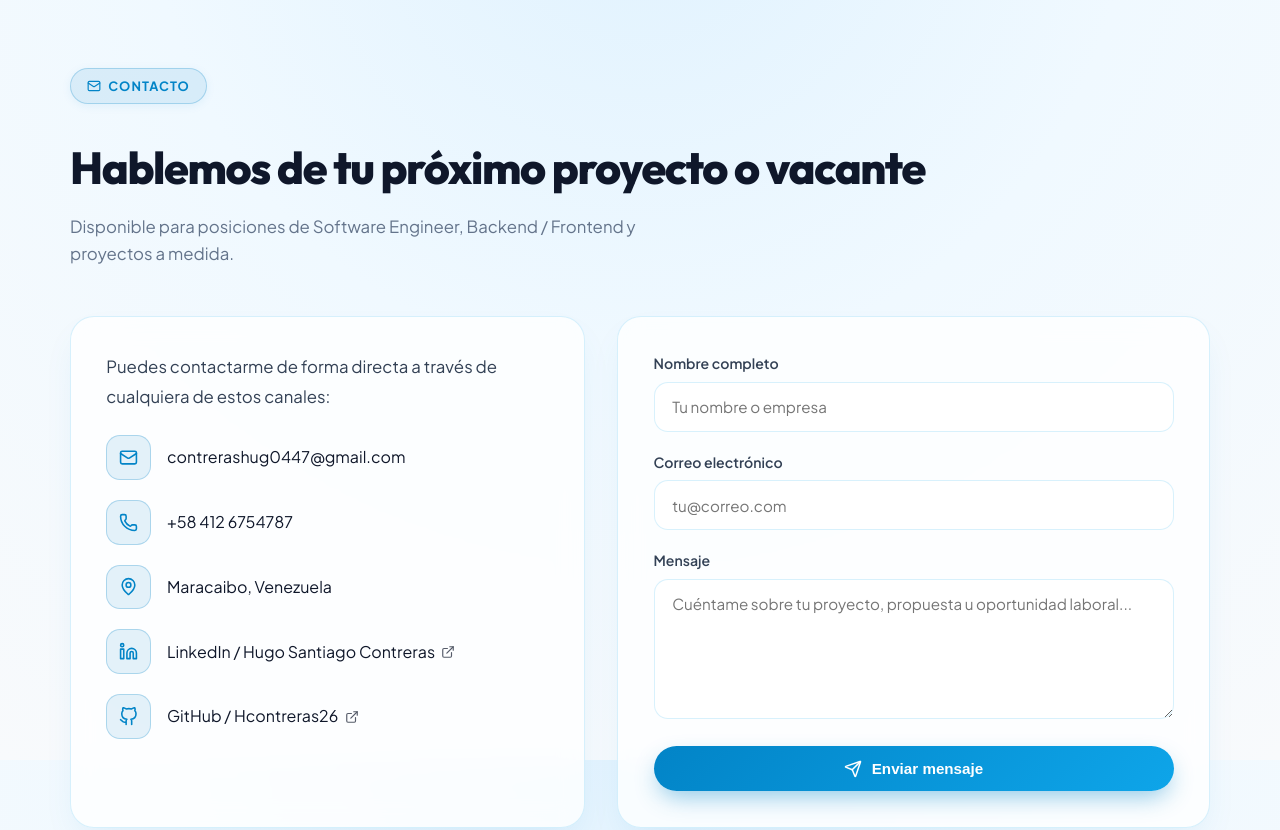
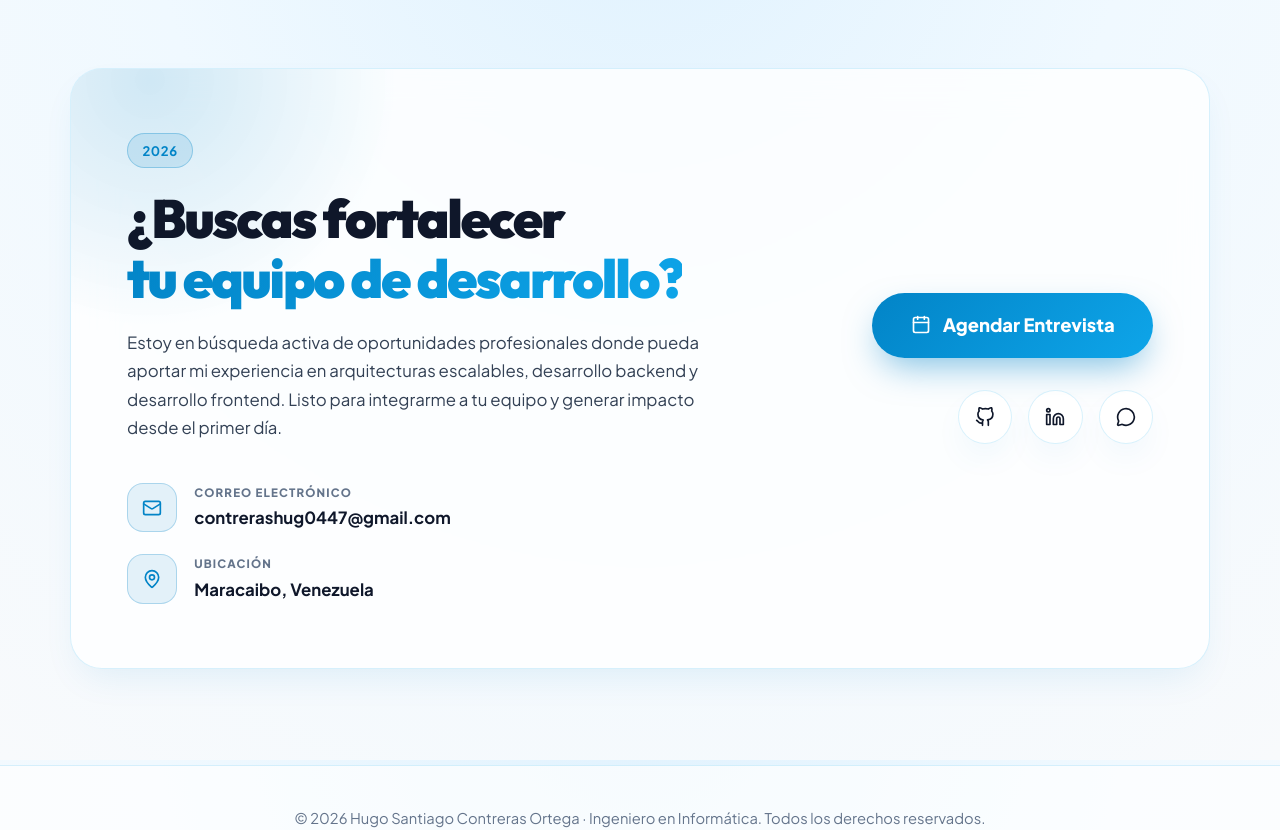
Before and after one commit to Hcontreras26/Portafolio, a React (Vite) app: page / in a window 1280 px wide. Shown: the part 4040-4870 px from the top of the page. Built offline with nearby package versions, Linux system fonts and the light colour scheme; the HTML template or start-up script is replaced by a standard one.

Commit message:
feat: replace contact form with high-conversion CTA banner and direct schedule button

```diff
--- a/src/App.jsx
+++ b/src/App.jsx
@@ -1,31 +1,22 @@
 import React, { useState, useEffect } from 'react';
-import { motion, AnimatePresence } from 'framer-motion';
+import { motion } from 'framer-motion';
 import {
   Sun,
   Moon,
   Download,
   Eye,
   Mail,
-  Phone,
   MapPin,
-  Send,
-  Loader2,
-  CheckCircle2,
   Code2,
   Sparkles,
-  Smartphone,
-  BarChart3,
   Briefcase,
   X,
   Menu,
   Terminal,
   Layers,
-  Palette,
-  ExternalLink,
-  GraduationCap,
-  Database,
-  Server,
-  Globe
+  CheckCircle2,
+  Calendar,
+  MessageCircle
 } from 'lucide-react';
 import hugPhoto from '../assets/Hug.jpg';
 import hugoLaptopImg from '../assets/hugo-laptop.png';
@@ -139,20 +130,6 @@ function App() {
 
   const [mobileMenuOpen, setMobileMenuOpen] = useState(false);
 
-  // Form State
-  const [formData, setFormData] = useState({
-    name: '',
-    email: '',
-    message: ''
-  });
-  const [isSubmitting, setIsSubmitting] = useState(false);
-  const [toast, setToast] = useState({
-    show: false,
-    title: '',
-    message: '',
-    type: 'success'
-  });
-
   useEffect(() => {
     document.documentElement.setAttribute('data-theme', theme);
     localStorage.setItem('theme', theme);
@@ -161,55 +138,6 @@ function App() {
   const toggleTheme = () => {
     setTheme((prev) => (prev === 'light' ? 'dark' : 'light'));
   };
-
-  const handleInputChange = (e) => {
-    const { name, value } = e.target;
-    setFormData((prev) => ({ ...prev, [name]: value }));
-  };
-
-  const handleFormSubmit = async (e) => {
-    e.preventDefault();
-    if (!formData.name.trim() || !formData.email.trim() || !formData.message.trim()) {
-      setToast({
-        show: true,
-        title: 'Campos incompletos',
-        message: 'Por favor, completa todos los campos antes de enviar.',
-        type: 'error'
-      });
-      return;
-    }
-
-    setIsSubmitting(true);
-
-    try {
-      await new Promise((resolve) => setTimeout(resolve, 1400));
-      setFormData({ name: '', email: '', message: '' });
-      setToast({
-        show: true,
-        title: '¡Mensaje enviado con éxito!',
-        message: 'Gracias por escribir. Me pondré en contacto contigo a la brevedad.',
-        type: 'success'
-      });
-    } catch {
-      setToast({
-        show: true,
-        title: 'Error al enviar',
-        message: 'Hubo un problema al enviar tu mensaje. Inténtalo de nuevo.',
-        type: 'error'
-      });
-    } finally {
-      setIsSubmitting(false);
-    }
-  };
-
-  useEffect(() => {
-    if (toast.show) {
-      const timer = setTimeout(() => {
-        setToast((prev) => ({ ...prev, show: false }));
-      }, 5000);
-      return () => clearTimeout(timer);
-    }
-  }, [toast.show]);
 
   return (
     <div className="page-shell">
@@ -498,7 +426,7 @@ function App() {
           </div>
         </motion.section>
 
-        {/* Contact Section */}
+        {/* Contact Showcase Section */}
         <motion.section
           id="contacto"
           initial="hidden"
@@ -507,43 +435,95 @@ function App() {
           variants={fadeInUp}
         >
           <div className="container">
-            <div className="section-header">
-              <span className="eyebrow-badge">
-                <Mail size={14} /> Contacto
-              </span>
-              <h2>Hablemos de tu próximo proyecto o vacante</h2>
-              <p>Disponible para posiciones de Software Engineer, Backend / Frontend y proyectos a medida.</p>
+            <div className="contact-showcase">
+              <div className="contact-main">
+                <span className="contact-year-badge">{currentYear}</span>
+                <h2 className="contact-hero-title">
+                  ¿Buscas fortalecer <br />
+                  <span className="highlight">tu equipo de desarrollo?</span>
+                </h2>
+                <p className="contact-hero-desc">
+                  Estoy en búsqueda activa de oportunidades profesionales donde pueda aportar mi experiencia en arquitecturas escalables, desarrollo backend y desarrollo frontend. Listo para integrarme a tu equipo y generar impacto desde el primer día.
+                </p>
+
+                <div className="contact-info-pills">
+                  <div className="contact-info-item">
+                    <div className="contact-info-icon">
+                      <Mail size={20} />
+                    </div>
+                    <div className="contact-info-text">
+                      <span className="contact-info-label">Correo Electrónico</span>
+                      <a href="mailto:contrerashug0447@gmail.com" className="contact-info-val">
+                        contrerashug0447@gmail.com
+                      </a>
+                    </div>
                   </div>
 
-            <div className="contact-grid">
-              <div className="contact-card">
-                <p>Puedes contactarme de forma directa a través de cualquiera de estos canales:</p>
-                <ul className="contact-list">
-                  <li>
-                    <div className="icon-wrapper">
-                      <Mail size={19} />
+                  <div className="contact-info-item">
+                    <div className="contact-info-icon">
+                      <MapPin size={20} />
                     </div>
-                    <a href="mailto:contrerashug0447@gmail.com">
-                      contrerashug0447@gmail.com
-                    </a>
-                  </li>
-                  <li>
-                    <div className="icon-wrapper">
-                      <Phone size={19} />
+                    <div className="contact-info-text">
+                      <span className="contact-info-label">Ubicación</span>
+                      <span className="contact-info-val">Maracaibo, Venezuela</span>
                     </div>
-                    <a href="tel:+584126754787">+58 412 6754787</a>
-                  </li>
-                  <li>
-                    <div className="icon-wrapper">
-                      <MapPin size={19} />
                   </div>
-                    <span>Maracaibo, Venezuela</span>
-                  </li>
-                  <li>
-                    <div className="icon-wrapper">
+                </div>
+              </div>
+
+              <div className="contact-actions-side">
+                <motion.a
+                  whileHover={{ scale: 1.05 }}
+                  whileTap={{ scale: 0.95 }}
+                  href="https://wa.me/584126754787?text=Hola%20Hugo,%20estuve%20revisando%20tu%20portafolio%20y%20me%20gustar%C3%ADa%20agendar%20una%20entrevista."
+                  target="_blank"
+                  rel="noopener noreferrer"
+                  className="btn-schedule"
+                >
+                  <Calendar size={20} />
+                  <span>Agendar Entrevista</span>
+                </motion.a>
+
+                <div className="contact-social-row">
+                  {/* GitHub */}
+                  <motion.a
+                    whileHover={{ scale: 1.15, y: -3 }}
+                    whileTap={{ scale: 0.9 }}
+                    href="https://github.com/Hcontreras26"
+                    target="_blank"
+                    rel="noopener noreferrer"
+                    className="social-circle-btn"
+                    title="GitHub / Hcontreras26"
+                    aria-label="GitHub"
+                  >
                     <svg
-                        width="19"
-                        height="19"
+                      width="20"
+                      height="20"
+                      viewBox="0 0 24 24"
+                      fill="none"
+                      stroke="currentColor"
+                      strokeWidth="2"
+                      strokeLinecap="round"
+                      strokeLinejoin="round"
+                    >
+                      <path d="M9 19c-5 1.5-5-2.5-7-3m14 6v-3.87a3.37 3.37 0 0 0-.94-2.61c3.14-.35 6.44-1.54 6.44-7A5.44 5.44 0 0 0 20 4.77 5.07 5.07 0 0 0 19.91 1S18.73.65 16 2.48a13.38 13.38 0 0 0-7 0C6.27.65 5.09 1 5.09 1A5.07 5.07 0 0 0 5 4.77a5.44 5.44 0 0 0-1.5 3.78c0 5.42 3.3 6.61 6.44 7A3.37 3.37 0 0 0 9 18.13V22" />
+                    </svg>
+                  </motion.a>
+
+                  {/* LinkedIn */}
+                  <motion.a
+                    whileHover={{ scale: 1.15, y: -3 }}
+                    whileTap={{ scale: 0.9 }}
+                    href="https://www.linkedin.com/in/hugo-santiago-contreras-ortega-5030033ab/"
+                    target="_blank"
+                    rel="noopener noreferrer"
+                    className="social-circle-btn"
+                    title="LinkedIn / Hugo Santiago Contreras"
+                    aria-label="LinkedIn"
+                  >
+                    <svg
+                      width="20"
+                      height="20"
                       viewBox="0 0 24 24"
                       fill="none"
                       stroke="currentColor"
@@ -555,144 +535,27 @@ function App() {
                       <rect x="2" y="9" width="4" height="12" />
                       <circle cx="4" cy="4" r="2" />
                     </svg>
-                    </div>
-                    <a
-                      href="https://www.linkedin.com/in/hugo-santiago-contreras-ortega-5030033ab/"
+                  </motion.a>
+
+                  {/* WhatsApp */}
+                  <motion.a
+                    whileHover={{ scale: 1.15, y: -3 }}
+                    whileTap={{ scale: 0.9 }}
+                    href="https://wa.me/584126754787?text=Hola%20Hugo,%20estuve%20revisando%20tu%20portafolio%20y%20me%20gustar%C3%ADa%20conversar%20contigo."
                     target="_blank"
                     rel="noopener noreferrer"
-                      style={{ display: 'inline-flex', alignItems: 'center', gap: '0.4rem' }}
+                    className="social-circle-btn"
+                    title="WhatsApp / +58 412 6754787"
+                    aria-label="WhatsApp"
                   >
-                      <span>LinkedIn / Hugo Santiago Contreras</span>
-                      <ExternalLink size={14} style={{ opacity: 0.7 }} />
-                    </a>
-                  </li>
-                  <li>
-                    <div className="icon-wrapper">
-                      <svg
-                        width="19"
-                        height="19"
-                        viewBox="0 0 24 24"
-                        fill="none"
-                        stroke="currentColor"
-                        strokeWidth="2"
-                        strokeLinecap="round"
-                        strokeLinejoin="round"
-                      >
-                        <path d="M9 19c-5 1.5-5-2.5-7-3m14 6v-3.87a3.37 3.37 0 0 0-.94-2.61c3.14-.35 6.44-1.54 6.44-7A5.44 5.44 0 0 0 20 4.77 5.07 5.07 0 0 0 19.91 1S18.73.65 16 2.48a13.38 13.38 0 0 0-7 0C6.27.65 5.09 1 5.09 1A5.07 5.07 0 0 0 5 4.77a5.44 5.44 0 0 0-1.5 3.78c0 5.42 3.3 6.61 6.44 7A3.37 3.37 0 0 0 9 18.13V22" />
-                      </svg>
+                    <MessageCircle size={20} />
+                  </motion.a>
                 </div>
-                    <a
-                      href="https://github.com/Hcontreras26"
-                      target="_blank"
-                      rel="noopener noreferrer"
-                      style={{ display: 'inline-flex', alignItems: 'center', gap: '0.4rem' }}
-                    >
-                      <span>GitHub / Hcontreras26</span>
-                      <ExternalLink size={14} style={{ opacity: 0.7 }} />
-                    </a>
-                  </li>
-                </ul>
-              </div>
-
-              <div className="contact-card">
-                <form onSubmit={handleFormSubmit}>
-                  <div className="form-group">
-                    <label htmlFor="name">Nombre completo</label>
-                    <input
-                      id="name"
-                      name="name"
-                      type="text"
-                      placeholder="Tu nombre o empresa"
-                      value={formData.name}
-                      onChange={handleInputChange}
-                      required
-                      disabled={isSubmitting}
-                    />
-                  </div>
-
-                  <div className="form-group">
-                    <label htmlFor="email">Correo electrónico</label>
-                    <input
-                      id="email"
-                      name="email"
-                      type="email"
-                      placeholder="tu@correo.com"
-                      value={formData.email}
-                      onChange={handleInputChange}
-                      required
-                      disabled={isSubmitting}
-                    />
-                  </div>
-
-                  <div className="form-group">
-                    <label htmlFor="message">Mensaje</label>
-                    <textarea
-                      id="message"
-                      name="message"
-                      placeholder="Cuéntame sobre tu proyecto, propuesta u oportunidad laboral..."
-                      value={formData.message}
-                      onChange={handleInputChange}
-                      required
-                      disabled={isSubmitting}
-                    ></textarea>
-                  </div>
-
-                  <motion.button
-                    whileTap={!isSubmitting ? { scale: 0.98 } : {}}
-                    whileHover={!isSubmitting ? { scale: 1.02 } : {}}
-                    type="submit"
-                    className="btn btn-primary"
-                    disabled={isSubmitting}
-                    style={{ width: '100%', marginTop: '0.5rem' }}
-                  >
-                    {isSubmitting ? (
-                      <>
-                        <Loader2 size={19} className="spin-icon" />
-                        <span>Enviando mensaje...</span>
-                      </>
-                    ) : (
-                      <>
-                        <Send size={18} />
-                        <span>Enviar mensaje</span>
-                      </>
-                    )}
-                  </motion.button>
-                </form>
               </div>
             </div>
           </div>
         </motion.section>
       </main>
-
-      {/* Floating Toast Notification */}
-      <AnimatePresence>
-        {toast.show && (
-          <div className="toast-container">
-            <motion.div
-              className="toast"
-              initial={{ opacity: 0, y: 30, scale: 0.9 }}
-              animate={{ opacity: 1, y: 0, scale: 1 }}
-              exit={{ opacity: 0, y: 20, scale: 0.95 }}
-              transition={{ duration: 0.35, ease: [0.16, 1, 0.3, 1] }}
-            >
-              <div className="toast-icon">
-                <CheckCircle2 size={24} />
-              </div>
-              <div className="toast-content">
-                <div className="toast-title">{toast.title}</div>
-                <div className="toast-message">{toast.message}</div>
-              </div>
-              <button
-                className="toast-close"
-                onClick={() => setToast((prev) => ({ ...prev, show: false }))}
-                aria-label="Cerrar notificación"
-              >
-                <X size={18} />
-              </button>
-            </motion.div>
-          </div>
-        )}
-      </AnimatePresence>
 
       {/* Footer */}
       <footer>
--- a/src/index.css
+++ b/src/index.css
@@ -766,94 +766,194 @@ section {
   align-items: center;
 }
 
-/* Contact Grid */
-.contact-grid {
+/* Contact Showcase Banner */
+.contact-showcase {
+  background: var(--bg-card);
+  backdrop-filter: blur(20px);
+  -webkit-backdrop-filter: blur(20px);
+  border: 1px solid var(--border);
+  border-radius: 32px;
+  padding: 4rem 3.5rem;
+  box-shadow: var(--shadow);
   display: grid;
-  grid-template-columns: 1fr 1.15fr;
-  gap: 2rem;
+  grid-template-columns: 1.35fr 0.85fr;
+  gap: 3.5rem;
+  align-items: center;
+  position: relative;
+  overflow: hidden;
+  transition: border-color 0.25s ease, box-shadow 0.25s ease;
 }
 
-.contact-card p {
+.contact-showcase::before {
+  content: '';
+  position: absolute;
+  top: -40%;
+  left: -15%;
+  width: 500px;
+  height: 500px;
+  background: radial-gradient(circle, rgba(var(--primary-rgb), 0.18) 0%, transparent 70%);
+  pointer-events: none;
+  z-index: 0;
+}
+
+.contact-main {
+  position: relative;
+  z-index: 1;
+}
+
+.contact-year-badge {
+  display: inline-block;
+  padding: 0.35rem 0.9rem;
+  border-radius: 999px;
+  background: rgba(var(--primary-rgb), 0.12);
+  border: 1px solid rgba(var(--primary-rgb), 0.3);
+  color: var(--primary);
+  font-size: 0.82rem;
+  font-weight: 700;
+  letter-spacing: 0.05em;
+  margin-bottom: 1.25rem;
+}
+
+.contact-hero-title {
+  font-family: 'Outfit', sans-serif;
+  font-size: clamp(2.3rem, 4.2vw, 3.8rem);
+  font-weight: 900;
+  letter-spacing: -0.04em;
+  color: var(--text);
+  line-height: 1.12;
+  margin-bottom: 1.25rem;
+}
+
+.contact-hero-title .highlight {
+  background: linear-gradient(135deg, var(--primary), var(--accent));
+  -webkit-background-clip: text;
+  -webkit-text-fill-color: transparent;
+}
+
+.contact-hero-desc {
   color: var(--text-secondary);
   font-size: 1.05rem;
-  margin-bottom: 1.5rem;
+  line-height: 1.7;
+  margin-bottom: 2.5rem;
+  max-width: 580px;
 }
 
-.contact-list {
-  list-style: none;
-  display: grid;
-  gap: 1.25rem;
+.contact-info-pills {
+  display: flex;
+  flex-direction: column;
+  gap: 1.35rem;
 }
 
-.contact-list li {
+.contact-info-item {
   display: flex;
   align-items: center;
-  gap: 1rem;
-  color: var(--text);
+  gap: 1.1rem;
 }
 
-.contact-list a {
-  color: var(--text);
-  word-break: break-all;
-  transition: color 0.2s ease;
-}
-
-.contact-list a:hover {
-  color: var(--primary);
-}
-
-.icon-wrapper {
-  width: 2.8rem;
-  height: 2.8rem;
-  border-radius: 14px;
+.contact-info-icon {
+  width: 3.1rem;
+  height: 3.1rem;
+  border-radius: 16px;
   display: grid;
   place-items: center;
   background: rgba(var(--primary-rgb), 0.1);
   border: 1px solid rgba(var(--primary-rgb), 0.25);
   color: var(--primary);
   flex-shrink: 0;
+  transition: transform 0.2s ease, background 0.2s ease;
 }
 
-/* Form Styles */
-form {
-  display: grid;
-  gap: 1.2rem;
+.contact-info-item:hover .contact-info-icon {
+  transform: scale(1.08);
+  background: rgba(var(--primary-rgb), 0.18);
 }
 
-.form-group {
-  display: grid;
-  gap: 0.4rem;
+.contact-info-text {
+  display: flex;
+  flex-direction: column;
 }
 
-.form-group label {
-  font-size: 0.88rem;
-  font-weight: 600;
-  color: var(--text-secondary);
+.contact-info-label {
+  font-size: 0.72rem;
+  font-weight: 800;
+  letter-spacing: 0.1em;
+  text-transform: uppercase;
+  color: var(--muted);
+  margin-bottom: 0.15rem;
 }
 
-input,
-textarea {
-  width: 100%;
-  padding: 0.9rem 1.1rem;
-  border-radius: 14px;
-  border: 1px solid var(--border);
-  background: var(--input-bg);
+.contact-info-val {
+  font-size: 1.05rem;
+  font-weight: 700;
   color: var(--text);
-  font-family: inherit;
-  font-size: 0.95rem;
-  transition: border-color 0.2s ease, box-shadow 0.2s ease, background 0.2s ease;
+  transition: color 0.2s ease;
+  text-decoration: none;
 }
 
-input:focus,
-textarea:focus {
-  outline: none;
-  border-color: var(--primary);
-  box-shadow: 0 0 0 3px rgba(var(--primary-rgb), 0.2);
+.contact-info-val:hover {
+  color: var(--primary);
 }
 
-textarea {
-  min-height: 140px;
-  resize: vertical;
+/* Contact Actions Right */
+.contact-actions-side {
+  position: relative;
+  z-index: 1;
+  display: flex;
+  flex-direction: column;
+  align-items: flex-end;
+  justify-content: center;
+  gap: 2rem;
+}
+
+.btn-schedule {
+  display: inline-flex;
+  align-items: center;
+  justify-content: center;
+  gap: 0.75rem;
+  padding: 1.1rem 2.4rem;
+  border-radius: 999px;
+  font-weight: 800;
+  font-size: 1.15rem;
+  background: linear-gradient(135deg, var(--primary), var(--accent));
+  color: #ffffff;
+  box-shadow: 0 15px 35px -8px rgba(var(--primary-rgb), 0.5);
+  transition: all 0.3s cubic-bezier(0.16, 1, 0.3, 1);
+  text-decoration: none;
+  cursor: pointer;
+  border: none;
+}
+
+.btn-schedule:hover {
+  transform: translateY(-3px) scale(1.02);
+  box-shadow: 0 20px 45px -8px rgba(var(--primary-rgb), 0.65);
+}
+
+.contact-social-row {
+  display: flex;
+  align-items: center;
+  gap: 1rem;
+}
+
+.social-circle-btn {
+  width: 3.4rem;
+  height: 3.4rem;
+  border-radius: 50%;
+  display: grid;
+  place-items: center;
+  background: var(--bg-surface);
+  border: 1px solid var(--border);
+  color: var(--text);
+  transition: all 0.25s cubic-bezier(0.16, 1, 0.3, 1);
+  box-shadow: var(--shadow);
+  text-decoration: none;
+}
+
+.social-circle-btn:hover {
+  background: var(--bg-surface-hover);
+  border-color: var(--primary);
+  color: var(--primary);
+  transform: translateY(-3px) scale(1.08);
+  box-shadow: var(--shadow-glow);
 }
 
 /* Loading Spin Animation */
@@ -976,13 +1076,22 @@ footer {
   .about-showcase,
   .projects-grid,
   .experience-grid,
-  .contact-grid {
+  .contact-showcase {
     grid-template-columns: 1fr;
   }
 
-  .about-showcase {
-    padding: 2rem 1.5rem;
+  .about-showcase,
+  .contact-showcase {
+    padding: 2.5rem 1.75rem;
     gap: 2.5rem;
+  }
+
+  .contact-actions-side {
+    align-items: flex-start;
+  }
+
+  .btn-schedule {
+    width: 100%;
   }
 
   .hero {
```
Lines whose indentation alone changed are shown as unchanged.
